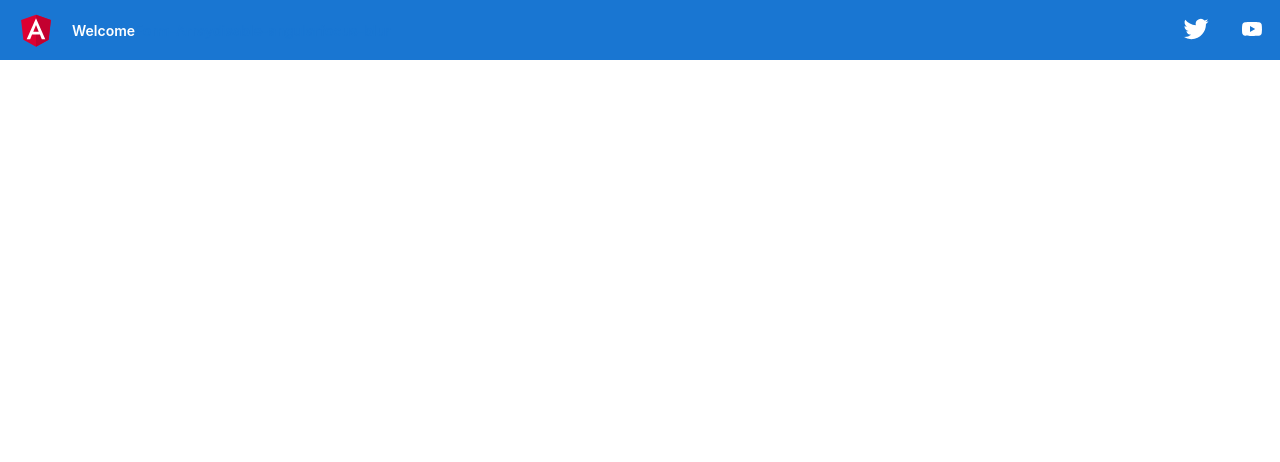
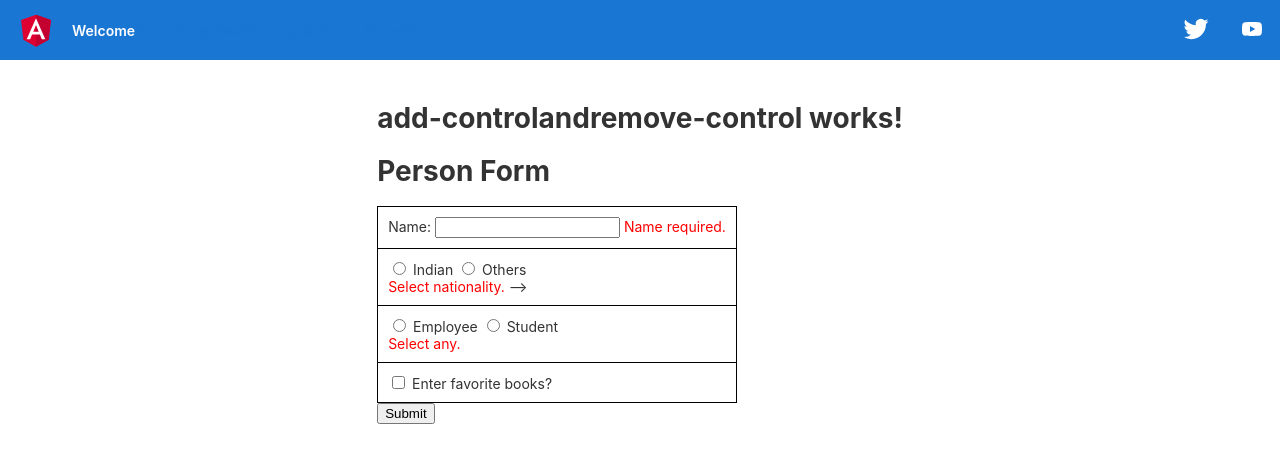
Before and after one commit to ketan1234567/ExmpleOfAllFormArray, an Angular app: page /add-control in a window 1280 px wide. Before the commit this address led to /. Shown: the top 462 px of the page. Built offline with nearby package versions, Linux system fonts and the light colour scheme.

Commit message:
"This is changes are done"

```diff
--- a/src/app/add-controlandremove-control/add-controlandremove-control.component.css
+++ b/src/app/add-controlandremove-control/add-controlandremove-control.component.css
@@ -0,0 +1,13 @@
+table {
+    border-collapse: collapse;
+}
+table, th, td {
+    border: 1px solid black;
+    padding: 10px;
+}
+.error {
+    color: red;
+}
+.success {
+    color: green;
+}
--- a/src/app/add-controlandremove-control/add-controlandremove-control.component.html
+++ b/src/app/add-controlandremove-control/add-controlandremove-control.component.html
@@ -1 +1,105 @@
-<p>add-controlandremove-control works!</p>
+<h1>add-controlandremove-control works!</h1>
+<h1>Person Form</h1>
+<form [formGroup]="personForm" (ngSubmit)="onFormSubmit()">
+    <table>
+      <tr>
+        <td>
+          Name:
+          <input formControlName="pname">
+          <label *ngIf="pname.errors?.['required']" class="error">
+            Name required.
+          </label>
+        </td>
+      </tr>
+      <tr>
+        <td>
+          <input type="radio" value="true" formControlName="isIndian"> Indian
+          <input type="radio" value="false" formControlName="isIndian"> Others
+          <br/>
+          <label *ngIf="isIndian.errors?.['required']" class="error">
+            Select nationality.
+          </label>-->
+        </td>
+      </tr>
+      <ng-container *ngIf="isIndian.value === 'false'">
+        <tr>
+          <td>
+            Nationality:
+            <input formControlName="nationality">
+      <!--- <label *ngIf="personForm.get('nationality').errors?.['required']" class="error">
+              Enter nationality.
+            </label>-->
+          </td>
+        </tr>
+      </ng-container>
+      <tr>
+        <td>
+          <input type="radio" value="true" formControlName="isEmp"> Employee
+          <input type="radio" value="false" formControlName="isEmp"> Student
+          <br/>
+          <label *ngIf="isEmp.errors?.['required']" class="error">
+            Select any.
+          </label>
+        </td>
+      </tr>
+      <ng-container *ngIf="isEmp.value === 'true'">
+        <tr>
+          <td>
+            <div formGroupName="company">
+              <table>
+                <tr>
+                  <td>Company:</td>
+                  <td>
+                    <input formControlName="compName">
+                    <!--<label *ngIf="companyFG.get('compName').errors?.['required']" class="error">
+                      Enter company name.
+                    </label>*-->
+                  </td>
+                </tr>
+                <tr>
+                  <td>Location:</td>
+                  <td>
+                    <input formControlName="compLocation">
+                  <!----<label *ngIf="companyFG.get('compLocation').errors?.['required']" class="error">
+                      Enter company location.
+                    </label>-->
+                  </td>
+                </tr>
+                <tr>
+                  <td>Profile:</td>
+                  <td>
+                    <input formControlName="profile">
+                    <!--<label *ngIf="companyFG.get('profile').errors?.['required']" class="error">
+                      Enter profile.
+                    </label>-->
+                  </td>
+                </tr>
+              </table>
+            </div>
+          </td>
+        </tr>
+      </ng-container>
+      <tr>
+        <td>
+          <input type="checkbox" formControlName="favBookEntry"> Enter favorite books?
+        </td>
+      </tr>
+      <ng-container *ngIf="favBookEntry.value === true">
+        <tr>
+          <td>
+            <div formArrayName="favBooks">
+              <div *ngFor="let b of favBooks.controls; index as i">
+                <input [formControlName]="i">
+                <label *ngIf="favBooks.controls[i].errors?.['required']" class="error">
+                  Enter the name.
+                </label>
+                <button type="button" (click)="deleteBook(i)">Delete</button>
+              </div>
+            </div>
+            <button type="button" (click)="addMoreBooks()">Add More Books</button>
+          </td>
+        </tr>
+      </ng-container>
+    </table>
+    <button>Submit</button>
+  </form>
--- a/src/app/add-controlandremove-control/add-controlandremove-control.component.ts
+++ b/src/app/add-controlandremove-control/add-controlandremove-control.component.ts
@@ -1,10 +1,100 @@
-import { Component } from '@angular/core';
+import { Component, OnInit } from '@angular/core';
+import { FormArray, FormBuilder, FormControl, FormGroup, Validators } from '@angular/forms';
+import { PersonService } from '../services/person.service';
 
 @Component({
   selector: 'app-add-controlandremove-control',
   templateUrl: './add-controlandremove-control.component.html',
   styleUrls: ['./add-controlandremove-control.component.css']
 })
-export class AddControlandremoveControlComponent {
+export class AddControlandremoveControlComponent implements OnInit {
+
+
+  constructor(private formBuilder:FormBuilder,private personservice:PersonService){
+
+  }
+  personForm:FormGroup=this.formBuilder.group({
+    pname:['',Validators.required],
+    isIndian:['',Validators.required],
+    isEmp:['',Validators.required],
+    favBookEntry:''
+  });
+  companyFG:FormGroup=this.formBuilder.group({
+    compName:['',Validators.required],
+    compLocation:['',Validators.required],
+    profile:['',Validators.required]
+
+  })
+  ngOnInit(){
+    this.handleNationality();
+    this.handleEmploymentStatus();
+    this.handleFavoriteBooks();
+
+  }
+  get pname(){
+    return this.personForm.get('pname') as FormControl;
+  }
+  get isIndian(){
+    return this.personForm.get('isIndian') as FormControl;
+
+  }
+  get isEmp(){
+   return this.personForm.get('isEmp') as FormControl;
+  }
+  get favBookEntry(){
+    return this.personForm.get('favBookEntry') as FormControl;
+  }
+  get favBooks(){
+    return this.personForm.get('favBooks') as FormArray;
+  }
+
+  handleNationality(){
+    this.isIndian.valueChanges.subscribe(res=>{
+      if(res==='false'){
+        this.personForm.addControl('nationality',
+        this.formBuilder.control('',[Validators.required]));
+
+      }else{
+  this.personForm.removeControl('nationality');
+
+      }
+    });
+  }
+  handleFavoriteBooks() {
+    this.favBookEntry.valueChanges.subscribe(fbEntry => {
+      if (fbEntry && !this.personForm.contains('favBooks')) {
+        this.personForm.addControl('favBooks',
+          this.formBuilder.array([new FormControl('', [Validators.required])]));
+      } else {
+        this.personForm.removeControl('favBooks');
+      }
+    });
+  }
+  handleEmploymentStatus() {
+    this.isEmp.valueChanges.subscribe(val => {
+      if (val === 'true' && !this.personForm.contains('company')) {
+        this.personForm.addControl('company', this.companyFG);
+      } else {
+        this.personForm.removeControl('company');
+      }
+    });
+  }
+  deleteBook(index:number){
+    this.favBooks.removeAt(index);
+  }
+  addMoreBooks(){
+    this.favBooks.push(new FormControl('',[Validators.required]));
+  }
+  onFormSubmit()
+
+  {
+    if (this.personForm.valid) {
+      this.personservice.savePerson(this.personForm.value);
+    }
+  }
+
+
+
+
 
 }
--- a/src/app/app-routing.module.ts
+++ b/src/app/app-routing.module.ts
@@ -4,6 +4,7 @@ import { UsersComponent } from './users/users.component';
 import { FormArrayComponent } from './form-array/form-array.component';
 import { DisableAngularFormControlComponent } from './disable-angular-form-control/disable-angular-form-control.component';
 import { FocusBlurEventComponent } from './focus-blur-event/focus-blur-event.component';
+import { AddControlandremoveControlComponent } from './add-controlandremove-control/add-controlandremove-control.component';
 
 
 const routes: Routes = [
@@ -22,6 +23,10 @@ const routes: Routes = [
   {
     path:"focus-blur",
     component:FocusBlurEventComponent
+  },
+  {
+    path:"add-control",
+    component:AddControlandremoveControlComponent
   }
 
 ];
--- a/src/app/app.component.html
+++ b/src/app/app.component.html
@@ -314,6 +314,7 @@
   <a routerLink="Form-Array">Form-Array</a>
   <a routerLink="disable-angular">disable-angular</a>
   <a routerLink="focus-blur">focus-blur</a>
+  <a routerLink="add-control">add-control</a>
     <div class="spacer"></div>
     <a aria-label="Angular on twitter" target="_blank" rel="noopener" href="https://twitter.com/angular" title="Twitter">
       <svg id="twitter-logo" height="24" data-name="Logo" xmlns="http://www.w3.org/2000/svg" viewBox="0 0 400 400">
--- /dev/null
+++ b/src/app/services/person.service.ts
@@ -0,0 +1,14 @@
+import { Injectable } from '@angular/core';
+
+@Injectable({
+  providedIn: 'root'
+})
+export class PersonService {
+
+  constructor() { }
+
+  savePerson(personDatay:any){
+    console.log(personDatay);
+
+  }
+}
```
Also changed, not shown: 1 other file (tests, documents, lock files or other folders).
